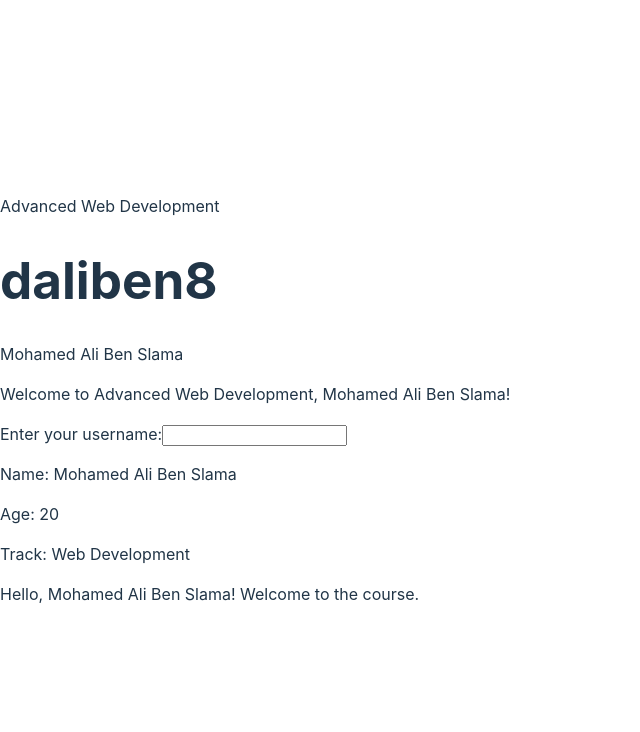
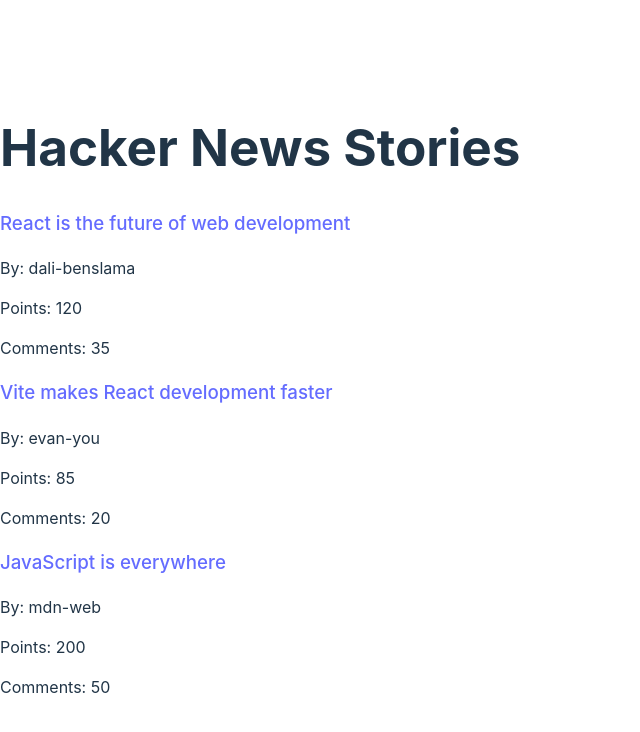
Before and after one commit to dali-benslama/my-react-project, a React (Vite) app: page / in a window 1280 px wide. Shown: the top 732 px of the page, without its empty margins (0-640 px from the left). Built offline with nearby package versions, Linux system fonts and the light colour scheme.

Commit message:
Week 3: Rendering Hacker News style lists

```diff
--- a/src/App.jsx
+++ b/src/App.jsx
@@ -1,31 +1,62 @@
-const courseTitle = "Advanced Web Development";
+// Story data structure:
+// {
+//   objectID: unique identifier → used as React key
+//   title: title of the article
+//   url: link to the article
+//   author: who posted it
+//   points: popularity score
+//   num_comments: number of comments
+// }
+// objectID is used as key because it is unique and stable
+// This structure is realistic because it matches real API responses
+
+const stories = [
+  {
+    objectID: 1,
+    title: "React is the future of web development",
+    url: "https://reactjs.org",
+    author: "dali-benslama",
+    points: 120,
+    num_comments: 35,
+  },
+  {
+    objectID: 2,
+    title: "Vite makes React development faster",
+    url: "https://vitejs.dev",
+    author: "evan-you",
+    points: 85,
+    num_comments: 20,
+  },
+  {
+    objectID: 3,
+    title: "JavaScript is everywhere",
+    url: "https://developer.mozilla.org",
+    author: "mdn-web",
+    points: 200,
+    num_comments: 50,
+  },
+];
+
 function App() {
-  const studentName = "Mohamed Ali Ben Slama";
-  const student = {
-    name: "Mohamed Ali Ben Slama",
-    age: 20,
-    track: "Web Development"
-  };
-  function sayHello() {
-    return "Hello, " + studentName + "! Welcome to the course.";
-  }
   return (
     <div>
-      <p>{courseTitle}</p>
-      <h1>daliben8</h1>
-      <p>{studentName}</p>
-      <p>Welcome to {courseTitle}, {studentName}!</p>
-      <label htmlFor="username">Enter your username:</label>
-<input type="text" id="username" />
-<p>Name: {student.name}</p>
-<p>Age: {student.age}</p>
-<p>Track: {student.track}</p>
-<p>{sayHello()}</p>
+      <h1>Hacker News Stories</h1>
+      {stories.map((story) => (
+        <div key={story.objectID}>
+          <h3>
+            <a href={story.url} target="_blank">{story.title}</a>
+          </h3>
+          <p>By: <span>{story.author}</span></p>
+          <p>Points: <span>{story.points}</span></p>
+          <p>Comments: <span>{story.num_comments}</span></p>
+        </div>
+      ))}
     </div>
   );
 }
 
 export default App;
-// 1. One thing I understand well: using {} to display variables in JSX
-// 2. One thing still confusing: the difference between inside and outside component variables
-// 3. One mistake I made and fixed: putting sayHello function inside the student object
+
+// 1. map() is essential because it returns a new array of JSX elements to render
+// 2. objectID is the correct key because it is unique and never changes
+// 3. When using the real API, stories will come from a fetch() call instead of a fixed array
```
